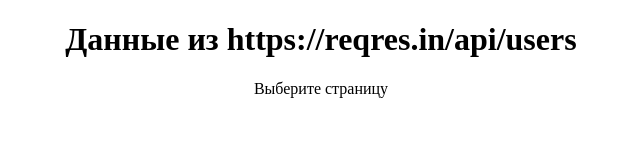
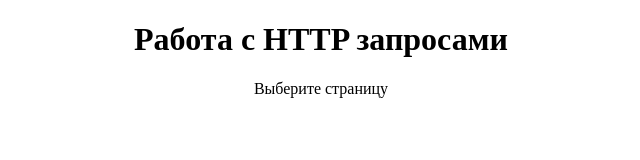
Before and after one commit to Trance0id/Neuro-City_test-task, a plain HTML site: page 4-json/index.html in a window 1280 px wide. Shown: the whole page, without its empty margins (319-959 px from the left). Drawn offline with Linux system fonts and the light colour scheme; no server answers.

Commit message:
final-work: corrected 4-task heading

```diff
--- a/4-json/index.html
+++ b/4-json/index.html
@@ -10,7 +10,7 @@
 </head>
 
 <body>
-    <h1 class="page-heading">Данные из https://reqres.in/api/users</h1>
+    <h1 class="page-heading">Работа с HTTP запросами</h1>
     <nav class="navigation">
         Выберите страницу
     </nav>
```
